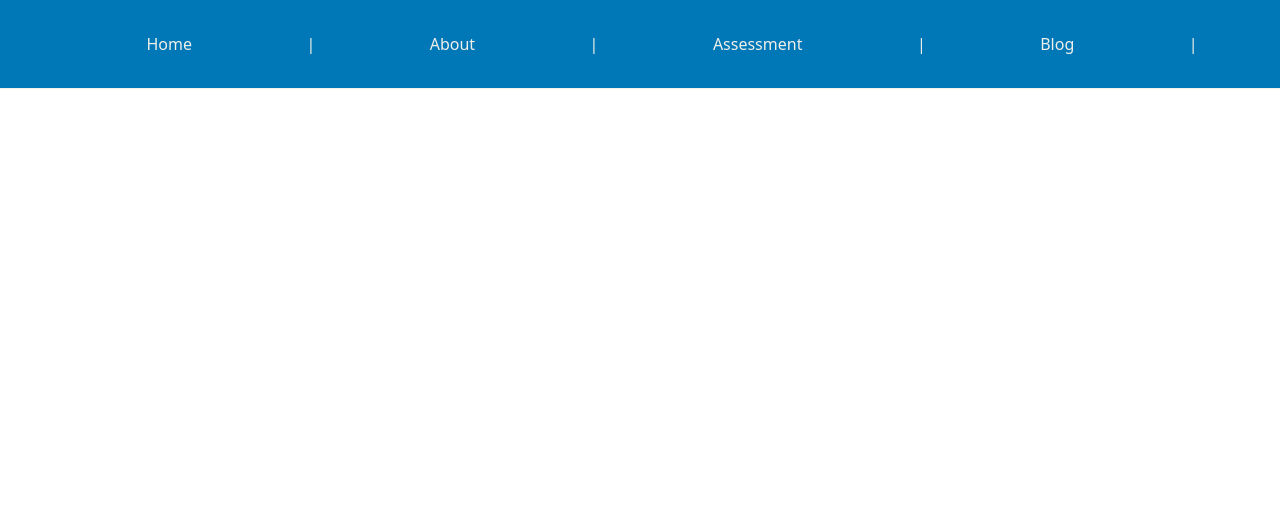
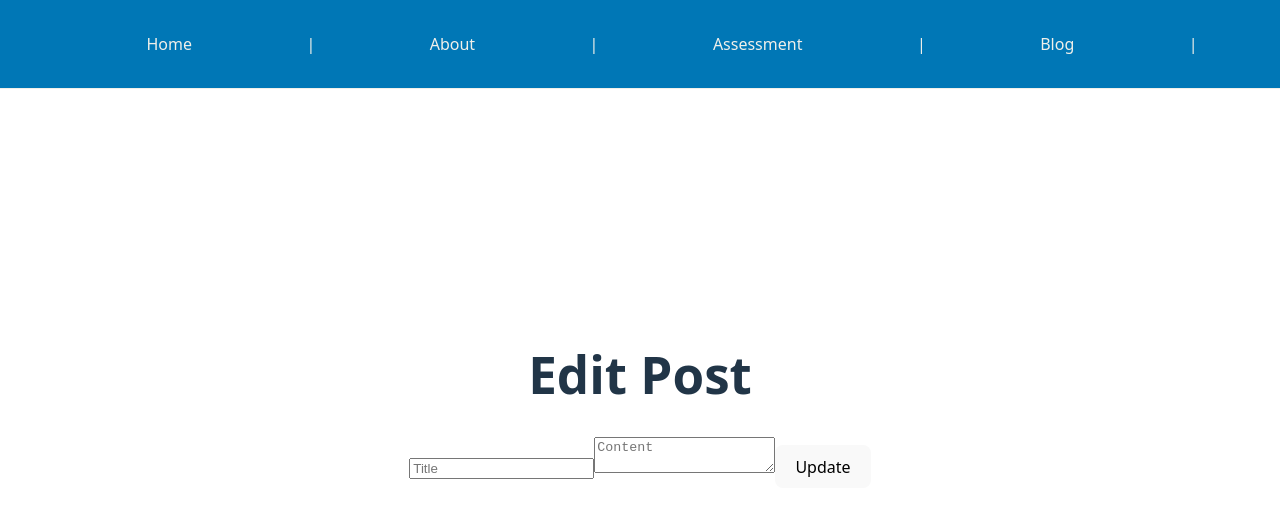
Before and after one commit to stphnrosa/OffCapstoneFrontend, a React (Vite) app: page /blogs/edit/1 in a window 1280 px wide. Shown: the top 518 px of the page. Built offline with nearby package versions, Linux system fonts and the light colour scheme; no server answers.

Commit message:
CRUD complete

```diff
--- a/src/App.jsx
+++ b/src/App.jsx
@@ -2,6 +2,7 @@ import{ Routes, Route} from 'react-router-dom';
 import Homepage from './pages/Homepage/Homepage';
 import Aboutpage from './pages/Aboutpage/Aboutpage';
 import Blogpage from './pages/Blogpage/Blogpage'
+import BlogEditpage from './pages/BlogEditpage/BlogEditpage';
 import Assessmentpage from './pages/AssessmentPage/AssessmentPage'
 import Navbar from './components/Navbar/Navbar'
 
@@ -16,6 +17,9 @@ export default function App() {
       <Route path='/About' element={<Aboutpage />} />
       <Route path='/Blog' element={<Blogpage />} />
       <Route path='/Assessment' element= {<Assessmentpage />} />
+      <Route path='/blogs/edit/:id' element={<BlogEditpage />} />
+      {/* <Route path='/blogs/:id' element={<BlogShowpage />} /> */}
+
 
     </Routes>
     </>
--- a/src/components/BlogListItem/BlogListItem.jsx
+++ b/src/components/BlogListItem/BlogListItem.jsx
@@ -2,7 +2,7 @@ import { useState, useEffect } from "react"
 import CommentList from "../CreateCommentList/CommentList"
 import CreateCommentForm from "../CreateCommentForm/CreateCommentForm"
 
-export default function BlogListItem({ blog }) {
+export default function BlogListItem({ blog, }) {
 const [comments, setComments] = useState([]);
 
 useEffect(() => {
@@ -18,15 +18,31 @@ useEffect(() => {
 fetchComments();
 }, [blog._id]);
 
-
+async function handleDelete() {
+  const confirmed= window.confirm("you sure about that?");
+  if (!confirmed) return;
+  try {
+    const res = await fetch(`http://localhost:3000/blogs/${blog._id}`, {
+      method: 'DELETE',
+    })
+    if (res.ok){
+      onDelete(blog._id)
+    } else {
+      console.error('Failed to delete this blog')
+    }
+  } catch (error) {
+    console.error('Error deleting blog', error)
+  }
+}
   return (
     <div className="blog-item" style={{ border:'2px solid black' }}>
     <h2>{blog.title} </h2>
     <p>{blog.body} </p>
 
+<button onClick={handleDelete} style= {{ background:'red', color: 'white'}}>Delete Blog</button>
+
     <h3>Comments:</h3>
     <CommentList comments={comments} setComments={setComments} />
-
     < CreateCommentForm blogId={blog._id} setComments={setComments} />
     </div>
   )
--- a/src/components/CreateBlogList/CreateBlogList.jsx
+++ b/src/components/CreateBlogList/CreateBlogList.jsx
@@ -1,11 +1,23 @@
+import { useState } from "react";
 import CreateBlogListItem from "../BlogListItem/BlogListItem";
 
-export default function CreateBlogList({ blogs }) {
+export default function CreateBlogList({ blogs, setBlogs }) {
+  function handleDeleteBlog(deletedId) {
+    setBlogs((prevBlogs) => prevBlogs.filter((blog) => blog._id !== deletedId));
+  }
+
   return (
-  <div>
-    {blogs && blogs.map(blog => {
-        return <CreateBlogListItem key = {blog._id} blog = {blog} />
-    })}
+    <div>
+      {blogs &&
+        blogs.map((blog) => {
+          return (
+            <CreateBlogListItem
+              key={blog._id}
+              blog={blog}
+              onDelete={handleDeleteBlog}
+            />
+          );
+        })}
     </div>
-);
+  );
 }
--- a/src/pages/BlogEditpage/BlogEditpage.jsx
+++ b/src/pages/BlogEditpage/BlogEditpage.jsx
@@ -1,7 +1,62 @@
-import React from 'react'
+import React, {useState, useEffect} from'react'
+import { useParams, useNavigate } from 'react-router-dom'
 
 export default function BlogEditpage() {
-  return (
-    <div>BlogEditpage</div>
+    const {id} = useParams();
+  const navigate = useNavigate();
+
+  const [title, setTitle] = useState('');
+  const [content, setContent] = useState('');
+
+  useEffect(() => {
+    async function fetchBlog(){
+        try {
+            const res= await fetch(`http://localhost:3000/blogs${id}`)
+            const blog= await res.json();
+            setTitle(blog.title)
+            setContent(blog.content)
+
+        } catch (error) {
+            console.error('Error fetching blog:', error)
+        }
+    }
+    fetchBlog()
+  }, [id])
+
+  async function handleUpdate(e) {
+    e.preventDefault();
+    try{
+        const res = await fetch(`http://localhost:3000/blogs/${id}`,{
+        method:"PUT",
+        headers:{ 'Content-Type': 'application/json'},
+        body: JSON.stringify({ title, content }),
+        })
+        if (res.ok) {
+            navigate('/Blog')
+        } else {
+            console.error('Update Failed')
+        }
+    } catch (error) {
+        console.error('Error updating blog', error)
+    }
+  }
+    return (
+    <div>
+        <h1>Edit Post</h1>
+        <form  onSubmit={handleUpdate}>
+        <input
+        type="text"
+        placeholder="Title"
+        value= {title}
+        onChange={(e) => setTitle(e.target.value)}
+        required/>
+        <textarea
+         placeholder="Content"
+         value={content}
+         onChange={(e => setContent(e.target.value))}
+         required />
+         <button type="submit">Update</button>
+        </form>
+        </div>
   )
 }
```
Also changed, not shown: src/components/HeroPage/HeroPage.jsx (added).
